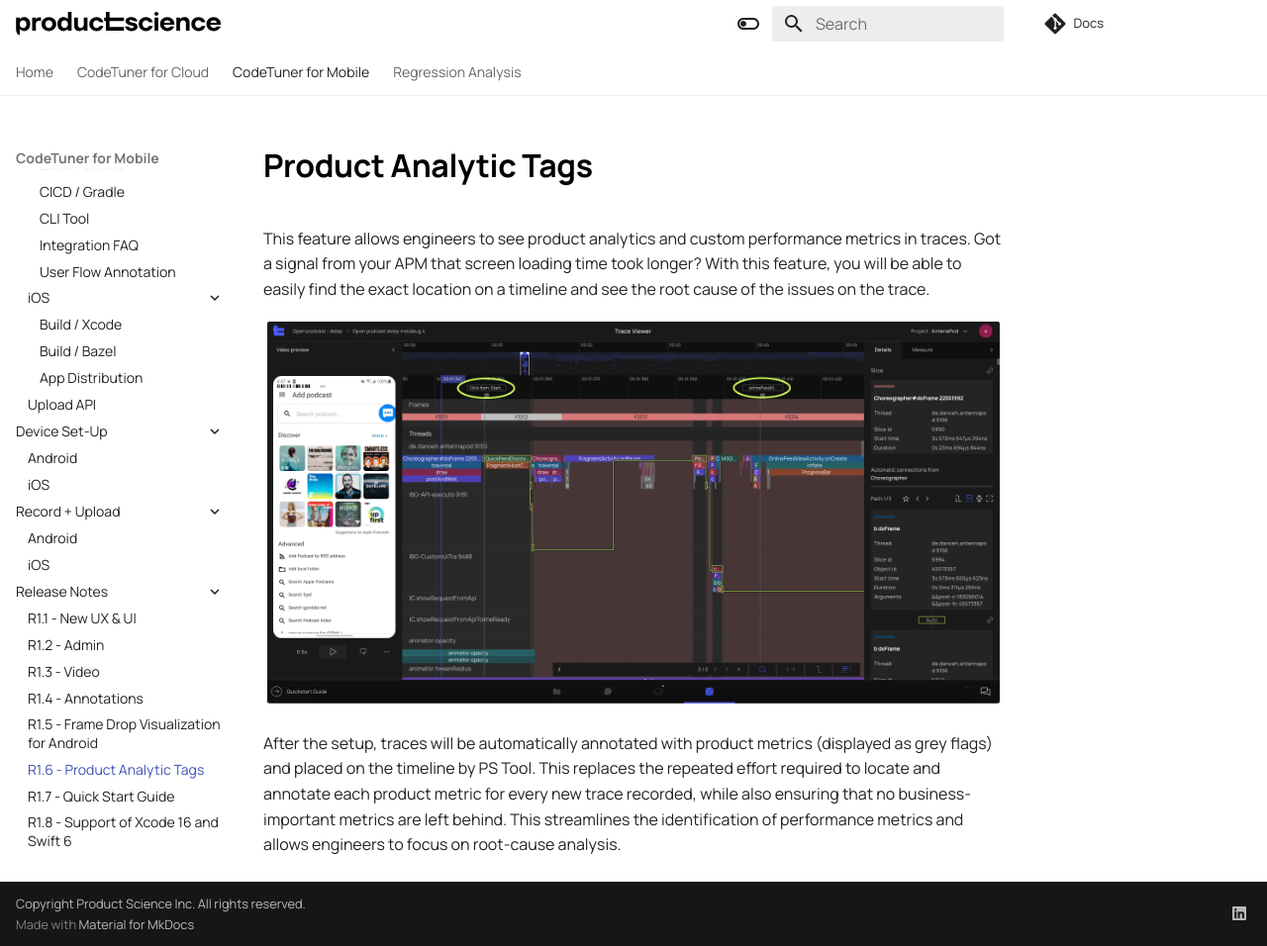
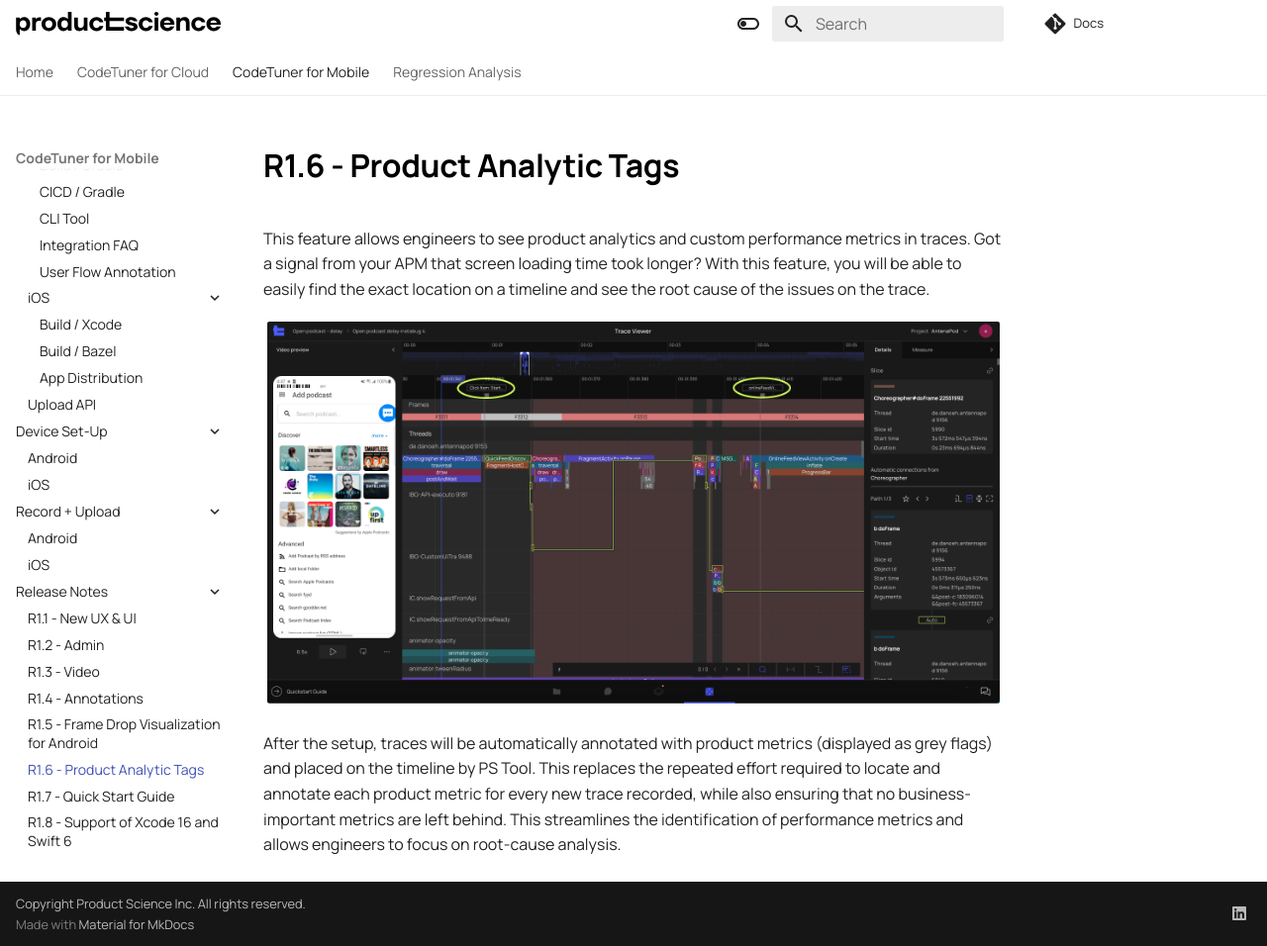
Before and after one commit to product-science/docs, an MkDocs documentation site: the page built from docs/mobile/release-notes/Product-Analytic-Tags.md, in a window 1280 px wide and 956 px high. Shown: the whole window at 99% size. Built offline with MkDocs 1.6.1 and Material for MkDocs 9.7.7, drawn with Linux system fonts in a browser that asks for light colours.

Commit message:
Update Product-Analytic-Tags.md

```diff
--- a/docs/mobile/release-notes/Product-Analytic-Tags.md
+++ b/docs/mobile/release-notes/Product-Analytic-Tags.md
@@ -1,4 +1,4 @@
-# Product Analytic Tags
+# R1.6 - Product Analytic Tags
 
 This feature allows engineers to see product analytics and custom performance metrics in traces. Got a signal from your APM that screen
 loading time took longer? With this feature, you will be able to easily find the exact location on a timeline and see the root cause of the
```
